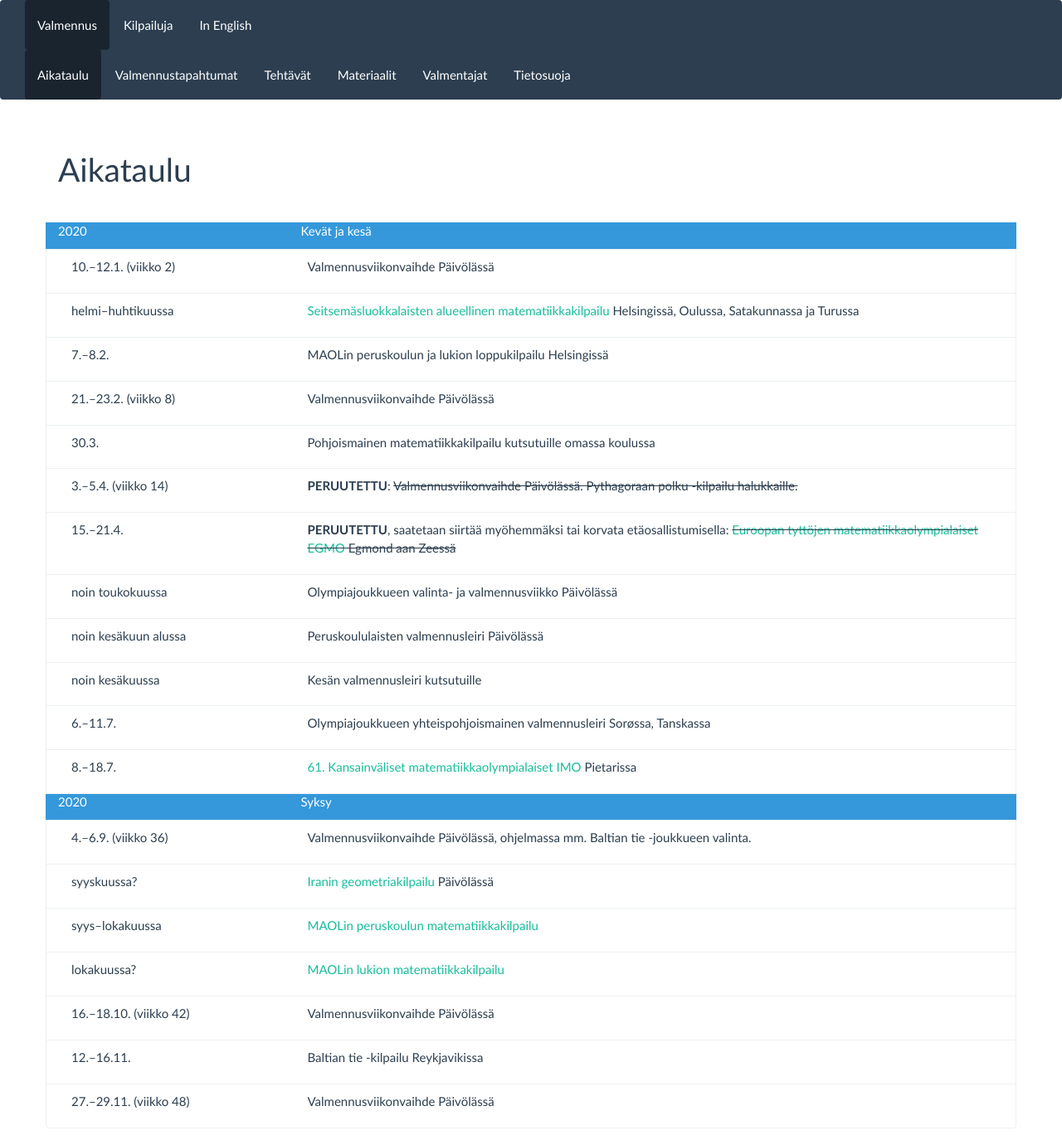
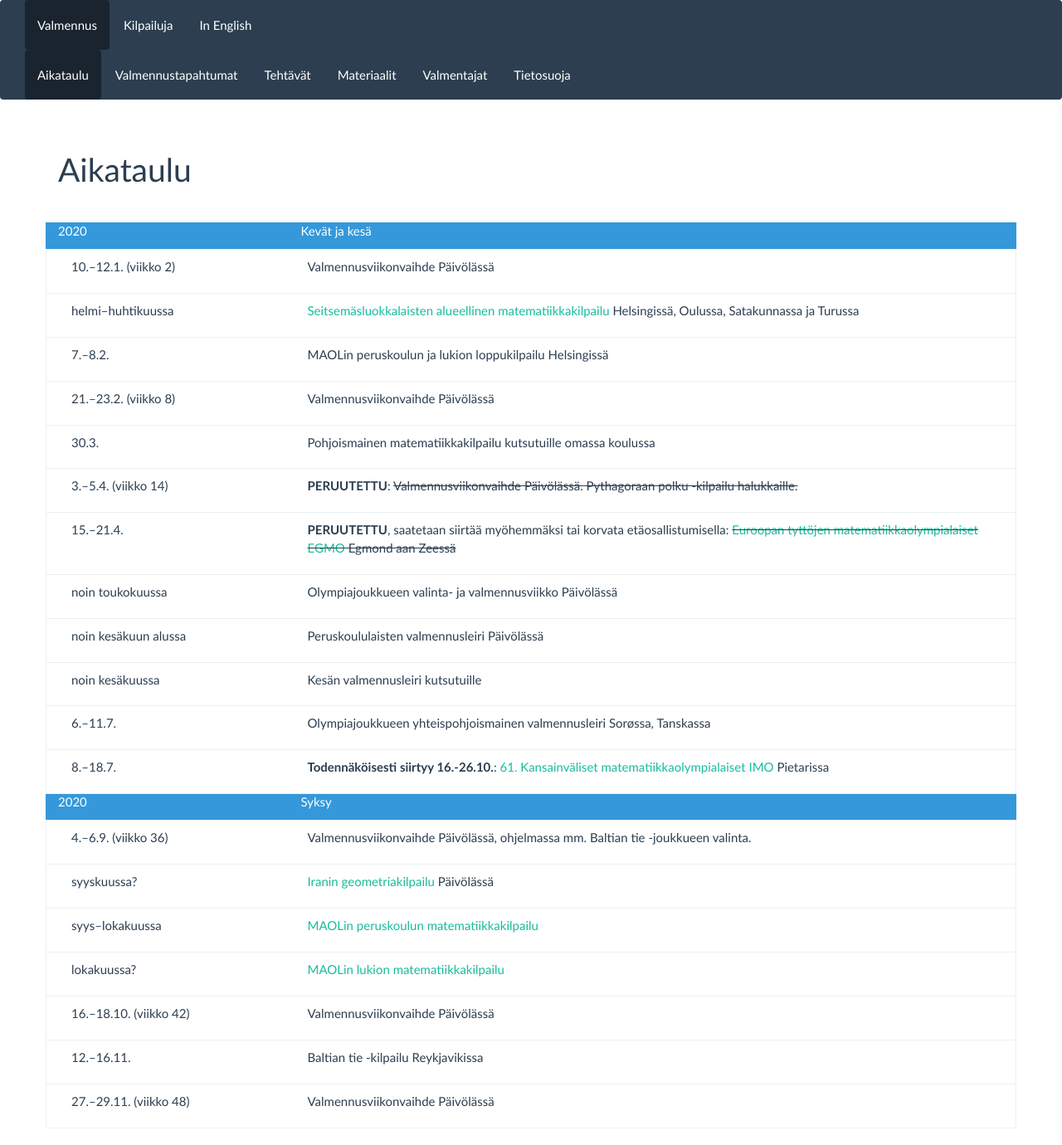
Before and after one commit to matematiikkakilpailut/matematiikkakilpailut.github.io, a Jekyll site: the page built from aikataulu/index.md, in a window 1280 px wide. Shown: the whole page at 83% size. Built offline with Jekyll 4.4.1, drawn with Linux system fonts in a browser that asks for light colours.

Commit message:
Update index.md

```diff
--- a/aikataulu/index.md
+++ b/aikataulu/index.md
@@ -29,7 +29,7 @@
   - pvm: "6.&ndash;11.7."
     tapahtuma: "Olympiajoukkueen yhteispohjoismainen valmennusleiri Sorøssa, Tanskassa"
   - pvm: "8.&ndash;18.7."
-    tapahtuma: "[61. Kansain&shy;väliset matematiikka&shy;olympialaiset <abbr>IMO</abbr>](http://www.imo-official.org/year_info.aspx?year=2020) Pietarissa"
+    tapahtuma: "**Todennäköisesti siirtyy 16.-26.10.**: [61. Kansain&shy;väliset matematiikka&shy;olympialaiset <abbr>IMO</abbr>](http://www.imo-official.org/year_info.aspx?year=2020) Pietarissa"
   - pvm: "2020"
     tapahtuma: "Syksy"
     otsikko: true
```
